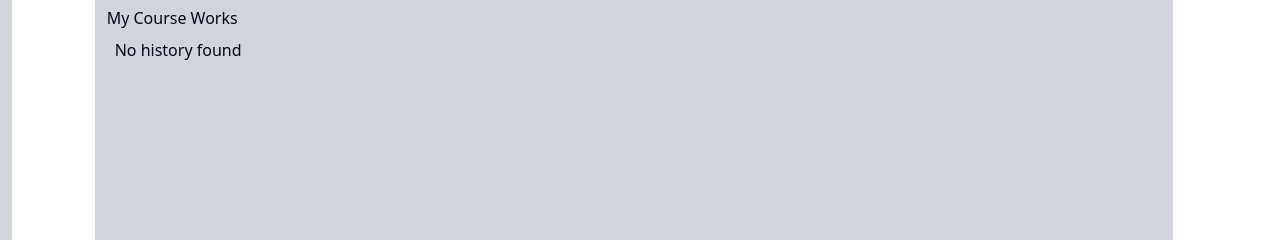
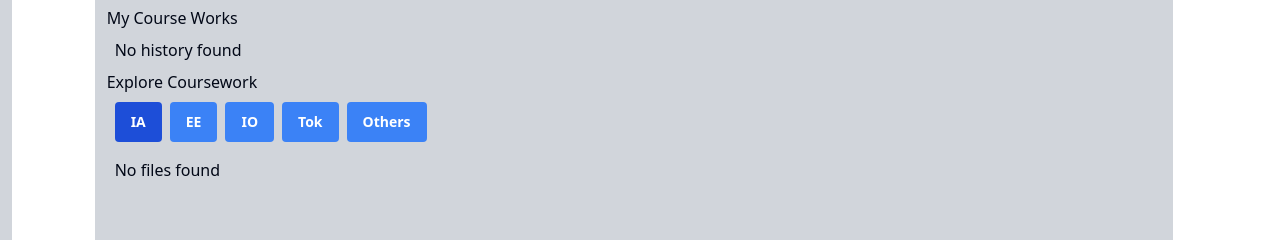
Before and after one commit to gokulkumar0209/ZuAi, a React (Vite) app in the folder client/: page / in a window 1280 px wide. Shown: the part 482-722 px from the top of the page. Built offline with nearby package versions, Linux system fonts and the light colour scheme; grey boxes are pictures that could not be loaded.

Commit message:
Examples updated

```diff
--- a/client/src/@components/elements/CourseworkCard.tsx
+++ b/client/src/@components/elements/CourseworkCard.tsx
@@ -1,4 +1,5 @@
-import React from 'react';
+import React from "react";
+import { useNavigate } from "react-router-dom";
 
 interface CourseworkCardProps {
 	file: {
@@ -21,11 +22,17 @@ interface CourseworkCardProps {
 }
 
 const CourseworkCard: React.FC<CourseworkCardProps> = ({ file }) => {
+	const navigate = useNavigate();
+	const handleClick = () => {
+		localStorage.setItem("lastSelected", file.id);
+		navigate("/result");
+	};
 	return (
 		<div
 			key={file.id}
 			className="bg-white shadow-md rounded-lg flex items-center space-x-4"
-      style={{ width: '440px', height: '172px' }}
+			style={{ width: "440px", height: "172px" }}
+			onClick={handleClick}
 		>
 			<div className="w-1/4 p-2">
 				<img
@@ -39,12 +46,14 @@ const CourseworkCard: React.FC<CourseworkCardProps> = ({ file }) => {
 					{file.title}
 				</h2>
 				<p className="text-gray-600 mt-1 text-sm truncate">
-          How does the temperature of a Copper pipe affect the time it
-          takes a magnet to fall through it?
+					How does the temperature of a Copper pipe affect the time it takes a
+					magnet to fall through it?
 				</p>
 				<div className="grid grid-cols-3 text-xs text-gray-500">
-          <span>🧔🏻{file.subject || 'Other'}</span>
-          <span>⭐ {file.resultRating}/{file.rating}</span>
+					<span>🧔🏻{file.subject || "Other"}</span>
+					<span>
+						⭐ {file.resultRating}/{file.rating}
+					</span>
 					<span>📄 {file.words} words</span>
 					<span>🗣️ {file.language}</span>
 					<span>⏱️ {file.timeToRead} min read</span>
--- /dev/null
+++ b/client/src/@components/elements/Examples.tsx
@@ -0,0 +1,73 @@
+import { ReactNode, useEffect, useState } from "react";
+import CourseworkCard from "./CourseworkCard"; // Adjust the import path as necessary
+import { Button } from "../ui/button"; // Ensure this is the correct path
+
+interface FileData {
+	id: string;
+	name: string;
+	content: string;
+	title: ReactNode;
+	subject?: string;
+	course: string;
+	rating: number;
+	resultRating: number;
+	language: string;
+	words: number;
+	timeToRead: number;
+	criteria: any;
+	review: string;
+	timestamp: string;
+	image: string | undefined;
+}
+
+function Examples() {
+	const [filteredData, setFilteredData] = useState<FileData[]>([]);
+	const [selectedCourse, setSelectedCourse] = useState("IA");
+
+	useEffect(() => {
+		const dummy = localStorage.getItem("history");
+
+		if (dummy) {
+			const allData: FileData[] = JSON.parse(dummy);
+
+			if (selectedCourse) {
+				const filtered = allData.filter(
+					(file) => file.course === selectedCourse
+				);
+				setFilteredData(filtered);
+			} else {
+				setFilteredData(allData);
+			}
+		}
+	}, [selectedCourse]);
+
+	return (
+		<div className="p-2">
+			<div className="flex gap-2 mb-4">
+				{["IA", "EE", "IO", "Tok", "Others"].map((course) => (
+					<Button
+						key={course}
+						value={course}
+						onClick={() => setSelectedCourse(course)}
+						className={`bg-blue-500 text-white font-semibold py-2 px-4 rounded hover:bg-blue-700 transition duration-200 ${
+							selectedCourse === course ? "bg-blue-700" : ""
+						}`}
+					>
+						{course}
+					</Button>
+				))}
+			</div>
+			<div className="grid grid-cols-2 gap-4">
+				{filteredData.length > 0 ? (
+					filteredData.map((file) => (
+						<CourseworkCard key={file.id} file={file} />
+					))
+				) : (
+					<div>No files found</div>
+				)}
+			</div>
+		</div>
+	);
+}
+
+export default Examples;
--- a/client/src/@components/elements/Home.tsx
+++ b/client/src/@components/elements/Home.tsx
@@ -1,6 +1,7 @@
 import React, { useState } from "react";
 import InputBox from "./InputBox";
 import History from "./History";
+import Examples from "./Examples";
 
 interface HomeProps {
 	// Add any necessary props here
@@ -29,9 +30,15 @@ const Home: React.FC<HomeProps> = (_props: HomeProps) => {
 			</div>
 
 			<div>
-				My Course Works
+				<h2>My Course Works</h2>
 				<div>
 					<History />
+				</div>
+			</div>
+			<div>
+				<h2>Explore Coursework</h2>
+				<div>
+					<Examples />
 				</div>
 			</div>
 		</div>
--- a/client/src/@components/elements/InputBox.tsx
+++ b/client/src/@components/elements/InputBox.tsx
@@ -16,8 +16,8 @@ const InputBox: React.FC<InputBoxProps> = ({
 	selectedFile,
 	setSelectedFile,
 }) => {
-	const [course, setCourse] = useState<string>("");
-	const [subject, setSubject] = useState<string>("");
+	const [course, setCourse] = useState<string>("Others");
+	const [subject, setSubject] = useState<string>("Others");
 	const [title, setTitle] = useState<string>("");
 
 	useEffect(() => {
--- a/client/src/@components/elements/Overall.tsx
+++ b/client/src/@components/elements/Overall.tsx
@@ -2,18 +2,24 @@ import React from "react";
 import { buildStyles, CircularProgressbar } from "react-circular-progressbar";
 
 interface OverallProps {
-  percentage: number;
+	rating: number;
+	resultRating: number;
 	remark: string;
 	date: string;
 }
 
-const Overall: React.FC<OverallProps> = ({ percentage, remark, date }) => {
+const Overall: React.FC<OverallProps> = ({
+	rating,
+	resultRating,
+	remark,
+	date,
+}) => {
 	const getColor = (percentage: number) => {
 		if (percentage < 50) return { pathColor: "red", textColor: "red" };
 		if (percentage < 75) return { pathColor: "orange", textColor: "orange" };
 		return { pathColor: "green", textColor: "green" };
 	};
-
+	const percentage = (resultRating / rating) * 100;
 	const { pathColor, textColor } = getColor(percentage);
 	return (
 		<div className="flex justify-between items-center bg-white rounded-lg p-4 shadow-md">
@@ -25,7 +31,7 @@ const Overall: React.FC<OverallProps> = ({ percentage, remark, date }) => {
 			<CircularProgressbar
 				className="w-28"
 				value={percentage}
-        text={`${percentage}%`}
+				text={`${resultRating}/${rating}`}
 				styles={buildStyles({
 					pathColor,
 					textColor,
--- a/client/src/@components/elements/Result.tsx
+++ b/client/src/@components/elements/Result.tsx
@@ -8,8 +8,8 @@ const Result: React.FC = () => {
 	const [pdfUrl, setPdfUrl] = useState<string | null>(null);
 	const [remark, setRemark] = useState("");
 	const [date, setDate] = useState("");
-	const [percentage, setPercentage] = useState(0);
-
+	const [rating, setRating] = useState(0);
+	const [resultRating, setResultRating] = useState(0);
 	useEffect(() => {
 		try {
 			const lastSelectedId = localStorage.getItem("lastSelected");
@@ -23,7 +23,8 @@ const Result: React.FC = () => {
 					setPdfUrl(selectedFileData.content);
 					setDate(new Date(selectedFileData.lastModified).toLocaleDateString());
 					setRemark(selectedFileData.remark || "Good");
-					setPercentage(selectedFileData.resultRating || 0);
+					setRating(selectedFileData.rating);
+					setResultRating(selectedFileData.resultRating);
 				} else {
 					alert("No file found with the given ID.");
 				}
@@ -47,7 +48,12 @@ const Result: React.FC = () => {
 				)}
 			</div>
 			<div className="bg-white p-4">
-				<Overall percentage={percentage} remark={remark} date={date} />
+				<Overall
+					rating={rating}
+					resultRating={resultRating}
+					remark={remark}
+					date={date}
+				/>
 				<Explanations percentage={80} data1={data1} data2={data2} />
 				<Explanations percentage={60} data1={data1} data2={data2} />
 				<Explanations percentage={40} data1={data1} data2={data2} />
```
Lines whose indentation alone changed are shown as unchanged.
